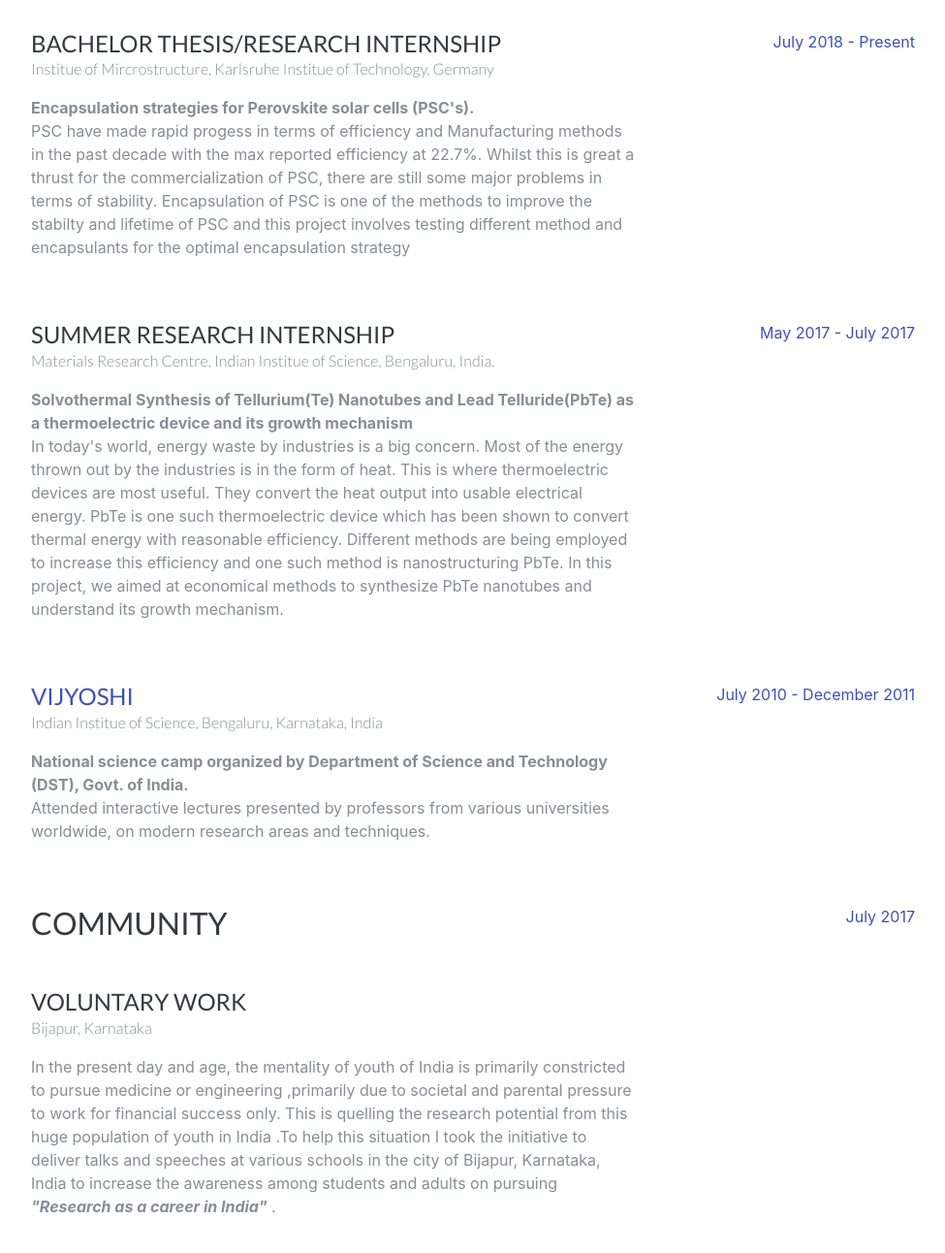
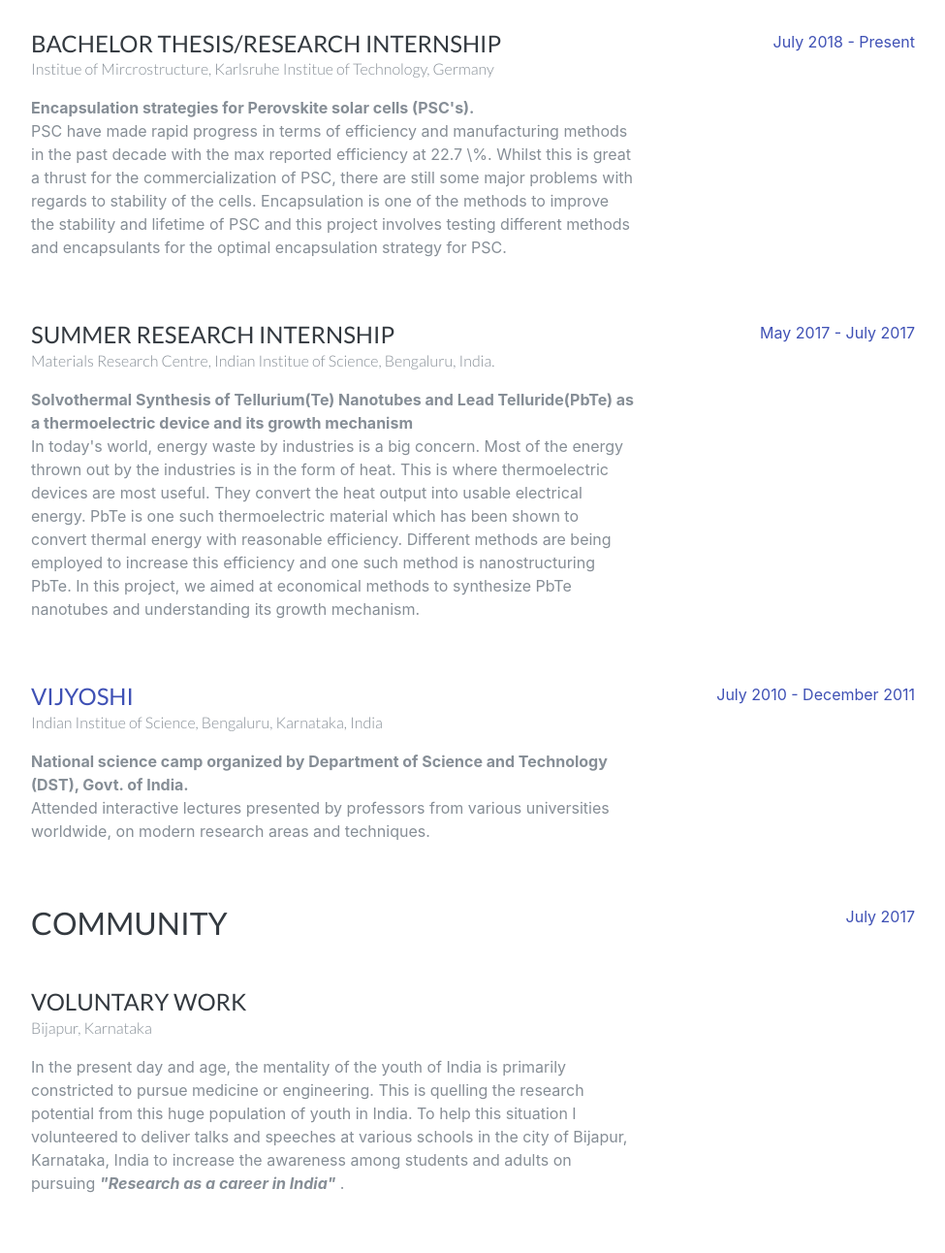
Before and after one commit to ShikharArvind/shikhararvind.github.io, a plain HTML site: page index.html in a window 1280 px wide. Shown: the part 1020-2312 px from the top of the page at 97% size, without its empty margins (288-1263 px from the left). Drawn offline with Linux system fonts and the light colour scheme; a web font is replaced by a local one.

Commit message:
Fix grammatical errors

```diff
--- a/index.html
+++ b/index.html
@@ -20,10 +20,12 @@
             rel="stylesheet">
         <link href="https://fonts.googleapis.com/css?family=Muli:400,400i,800,800i"
             rel="stylesheet">
-        <link rel="stylesheet" href="https://use.fontawesome.com/releases/v5.2.0/css/all.css">
+        <link rel="stylesheet"
+            href="https://use.fontawesome.com/releases/v5.2.0/css/all.css">
         <!-- Custom styles for this template -->
         <link href="css/resume.min.css"
-            rel="stylesheet"> </head>
+            rel="stylesheet">
+    </head>
 
     <body id="page-top">
         <nav class="navbar navbar-expand-lg navbar-dark bg-primary fixed-top"
@@ -37,8 +39,8 @@
                 aria-controls="navbarSupportedContent"
                 aria-expanded="false"
                 aria-label="Toggle navigation"> <span class="navbar-toggler-icon"></span> </button>
-            <div
-            class="collapse navbar-collapse" id="navbarSupportedContent">
+            <div class="collapse navbar-collapse"
+                id="navbarSupportedContent">
                 <ul class="navbar-nav">
                     <li class="nav-item"> <a class="nav-link js-scroll-trigger"
                             href="#about">About</a> </li>
@@ -53,7 +55,7 @@
                     <li class="nav-item"> <a class="nav-link js-scroll-trigger"
                             href="#achievements">Achievements</a> </li>
                 </ul>
-                </div>
+            </div>
         </nav>
         <div class="container-fluid p-0">
             <section class="resume-section p-3 p-lg-5 d-flex d-column"
@@ -64,15 +66,18 @@
           </h1>
                     <div class="subheading mb-5">
                         <ul class="fa-ul mt-5">
-                            <li><i class="fa-li fa fa-envelope "></i>#260, N Block, Indian Institute of Science,
-                                Bengaluru, Karnataka, India</li>
-                            <li><i class="fa-li fa fa-at"></i> <a href="mailto:shikharavind@gmail.com">shikharavind@gmail.com</a> <br>
-                            <a href="mailto:shikhara@iisc.ac.in">shikhara@iisc.ac.in</a> </li>
+                            <li><i class="fa-li fa fa-envelope "></i>#260, N Block, Indian
+                                Institute of Science, Bengaluru, Karnataka, India</li>
+                            <li><i class="fa-li fa fa-at"></i> <a href="mailto:shikharavind@gmail.com">shikharavind@gmail.com</a>
+                                <br> <a href="mailto:shikhara@iisc.ac.in">shikhara@iisc.ac.in</a>
+                            </li>
                             <li><i class="fa-li fab fa-github"></i> <a href="https://github.com/ShikharArvind">ShikharArvind</a></li>
-                    </ul></div>
-                    <p class="lead mb-5">I am currently a Bachelor of Sciene student majoring in Materials Engineering with
-                        my main interests in nanomaterials, fabrication and characterization with emphasis
-                        on materials for renewable energy</p>
+                        </ul>
+                    </div>
+                    <p class="lead mb-5">Currently a final year (4th) Bachelor's student majoring
+                        in Materials Science and Engineering at Indian Institue of Science.
+                        Research interests in nanomaterials, fabrication and characterization of
+                        devices with emphasis on materials for renewable energy</p>
                 </div>
             </section>
             <hr class="m-0">
@@ -84,43 +89,51 @@
                     <div class="resume-item d-flex flex-column flex-md-row mb-5">
                         <div class="resume-content mr-auto">
                             <h4 class="mb-0">Bachelor Thesis/Research Internship</h4>
-                            <div class="subheading mb-3">Institue of Mircrostructure, Karlsruhe Institue of Technology, Germany</div>
+                            <div class="subheading mb-3">Institue of Mircrostructure, Karlsruhe
+                                Institue of Technology, Germany</div>
                             <span style="font-weight:bold;">Encapsulation strategies for Perovskite solar cells (PSC's).</span>
-                            <p> PSC have made rapid progess in terms of efficiency and Manufacturing methods
-                                in the past decade with the max reported efficiency at 22.7%. Whilst
-                                this is great a thrust for the commercialization of PSC, there are still
-                                some major problems in terms of stability. Encapsulation of PSC is one
-                                of the methods to improve the stabilty and lifetime of PSC and this project
-                                involves testing different method and encapsulants for the optimal encapsulation
-                                strategy </p>
+                            <p> PSC have made rapid progress in terms of efficiency and
+                                manufacturing methods in the past decade with the max reported
+                                efficiency at 22.7 \%. Whilst this is great a thrust for the
+                                commercialization of PSC, there are still some major problems with
+                                regards to stability of the cells. Encapsulation is one of the
+                                methods to improve the stability and lifetime of PSC and this
+                                project involves testing different methods and encapsulants for the
+                                optimal encapsulation strategy for PSC.</p>
                         </div>
-                        <div class="resume-date text-md-right"> <span class="text-primary">July 2018 - Present</span> </div>
+                        <div class="resume-date text-md-right"> <span class="text-primary">July 2018 - Present</span>
+                        </div>
                     </div>
                     <div class="resume-item d-flex flex-column flex-md-row mb-5">
                         <div class="resume-content mr-auto">
                             <h4 class="mb-0">Summer Research Internship</h4>
-                            <div class="subheading mb-3">Materials Research Centre, Indian Institue of Science, Bengaluru, India.</div>
+                            <div class="subheading mb-3">Materials Research Centre, Indian Institue
+                                of Science, Bengaluru, India.</div>
                             <span style="font-weight:bold;">Solvothermal Synthesis of Tellurium(Te) Nanotubes and Lead Telluride(PbTe) as a thermoelectric device and its growth mechanism</span>
-                            <p>In today's world, energy waste by industries is a big concern. Most of the
-                                energy thrown out by the industries is in the form of heat. This is where
-                                thermoelectric devices are most useful. They convert the heat output
-                                into usable electrical energy. PbTe is one such thermoelectric device
-                                which has been shown to convert thermal energy with reasonable efficiency.
-                                Different methods are being employed to increase this efficiency and
-                                one such method is nanostructuring PbTe. In this project, we aimed at
-                                economical methods to synthesize PbTe nanotubes and understand its growth
+                            <p>In today's world, energy waste by industries is a big concern. Most
+                                of the energy thrown out by the industries is in the form of heat.
+                                This is where thermoelectric devices are most useful. They convert
+                                the heat output into usable electrical energy. PbTe is one such
+                                thermoelectric material which has been shown to convert thermal
+                                energy with reasonable efficiency. Different methods are being
+                                employed to increase this efficiency and one such method is
+                                nanostructuring PbTe. In this project, we aimed at economical
+                                methods to synthesize PbTe nanotubes and understanding its growth
                                 mechanism. </p>
                         </div>
-                        <div class="resume-date text-md-right"> <span class="text-primary">May 2017 - July 2017</span> </div>
+                        <div class="resume-date text-md-right"> <span class="text-primary">May 2017 - July 2017</span>
+                        </div>
                     </div>
                     <div class="resume-item d-flex flex-column flex-md-row mb-5">
                         <div class="resume-content mr-auto">
                             <h4 class="mb-0"><a href="https://en.wikipedia.org/wiki/Vijyoshi_(National_Science_Camp)">Vijyoshi</a></h4>
-                            <div class="subheading mb-3">Indian Institue of Science, Bengaluru, Karnataka, India</div> <span style="font-weight:bold;">National science camp organized by Department of Science and Technology (DST), Govt. of India.</span>
-                            <p>Attended interactive lectures presented by professors from various universities
-                                worldwide, on modern research areas and techniques.</p>
+                            <div class="subheading mb-3">Indian Institue of Science, Bengaluru,
+                                Karnataka, India</div> <span style="font-weight:bold;">National science camp organized by Department of Science and Technology (DST), Govt. of India.</span>
+                            <p>Attended interactive lectures presented by professors from various
+                                universities worldwide, on modern research areas and techniques.</p>
                         </div>
-                        <div class="resume-date text-md-right"> <span class="text-primary">July 2010 - December 2011</span> </div>
+                        <div class="resume-date text-md-right"> <span class="text-primary">July 2010 - December 2011</span>
+                        </div>
                     </div>
                 </div>
                 <div class="my-auto">
@@ -129,19 +142,18 @@
                             <h3 class="mb-5">COMMUNITY</h3>
                             <h4 class="mb-0">voluntary work</h4>
                             <div class="subheading mb-3">Bijapur, Karnataka</div>
-                            <p> In the present day and age, the mentality of youth of India is primarily
-                                constricted to pursue medicine or engineering ,primarily due to societal
-                                and parental pressure to work for financial success only. This is quelling
-                                the research potential from this huge population of youth in India .To
-                                help this situation I took the initiative to deliver talks and speeches
-                                at various schools in the city of Bijapur, Karnataka, India to increase
-                                the awareness among students and adults on pursuing <span style="font-weight:bold;"><span style="font-style:italic;">"Research as a career in India"</span></span>
+                            <p> In the present day and age, the mentality of the youth of India is
+                                primarily constricted to pursue medicine or engineering. This is
+                                quelling the research potential from this huge population of youth
+                                in India. To help this situation I volunteered to deliver talks and
+                                speeches at various schools in the city of Bijapur, Karnataka,
+                                India to increase the awareness among students and adults on
+                                pursuing <span style="font-weight:bold;"><span style="font-style:italic;">"Research as a career in India"</span></span>
                                 .<br/> </p>
                         </div>
-                        <div class="resume-date text-md-right"> <span class="text-primary">July 2017</span> </div>
+                        <div class="resume-date text-md-right"> <span class="text-primary">July 2017</span>
+                        </div>
                     </div>
-
-
                     <div class="resume-item d-flex flex-column flex-md-row mb-5">
                         <div class="resume-content mr-auto">
                             <h4 class="mb-0"><a href="https://www.iisc.ac.in/outreach/activities/notebook-drive/">NoteBook Drive</a></h3>
@@ -265,7 +277,7 @@
                     <h3 class="mb-5 mt-5">Leadership</h3>
                     <ul class="fa-ul mb-0">
                         <li>
-                            <i class="fa-li fa fa-crown text-warning"></i> Took initiative to help students and teachers from rural areas in India by increasing awareness of pursuing research as a career.
+                            <i class="fa-li fa fa-crown text-warning"></i> Took initiative to increase the awareness and knowledge of students and adults on pursuing research as a career in smaller town of India.
                         </li>
                         <li>
                             <i class="fa-li fa fa-crown text-warning"></i> Was House Captain in High School and an active member of student council.
```
